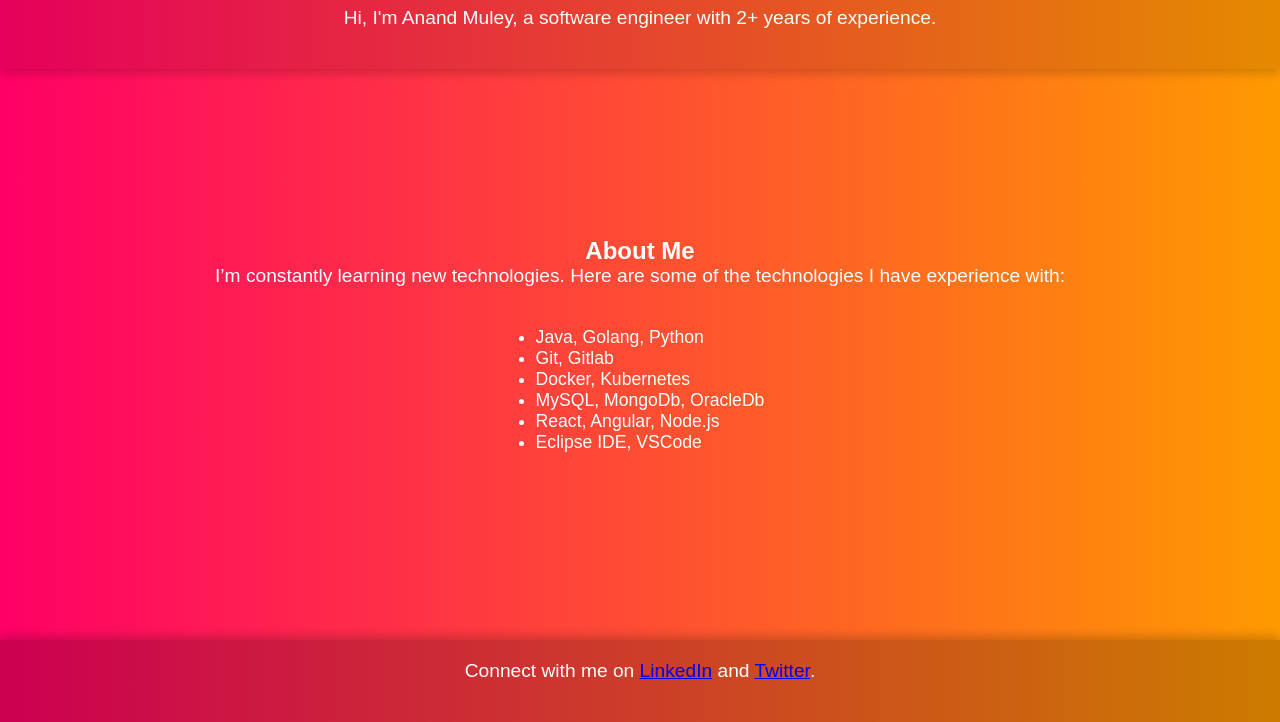
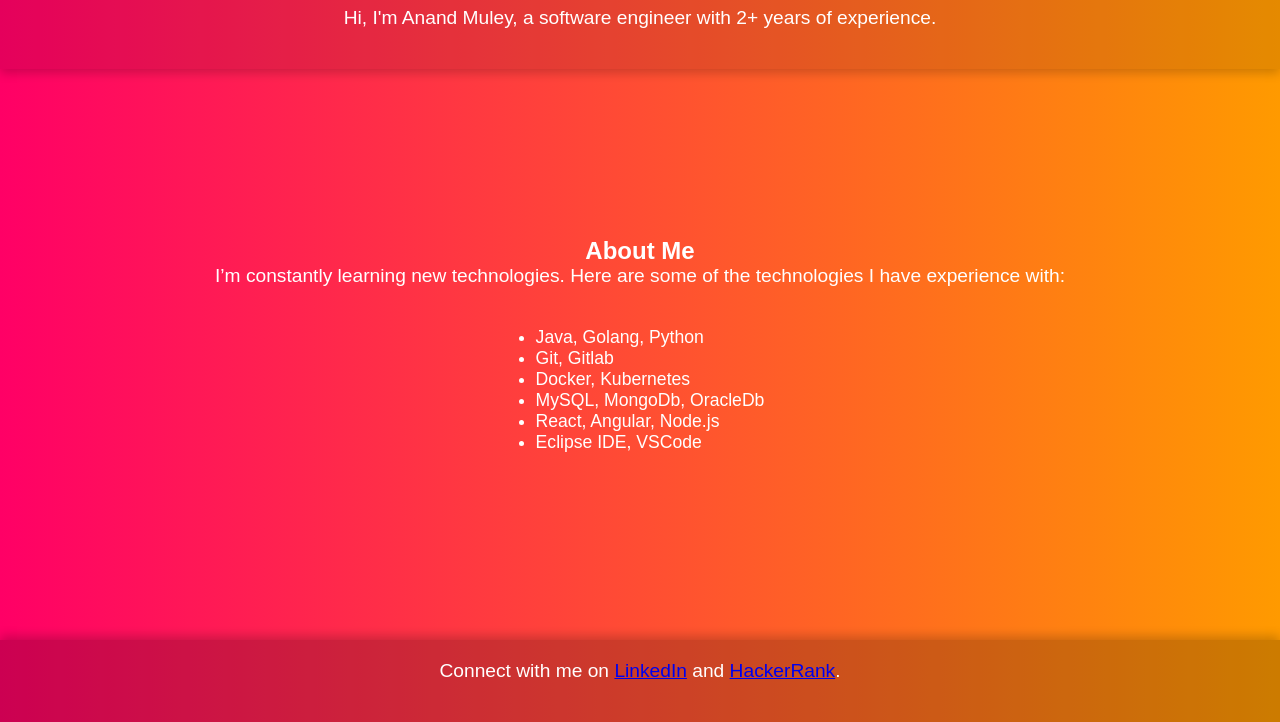
Before and after one commit to anandmuley568/Anand-Portfolio, a plain HTML site: page index.html in a window 1280 px wide. Shown: the part 78-800 px from the top of the page. Drawn offline with Linux system fonts and the light colour scheme.

Commit message:
Update index.html

```diff
--- a/index.html
+++ b/index.html
@@ -97,7 +97,7 @@
     </section>
 
     <footer>
-        <p>Connect with me on <a href="https://www.linkedin.com/in/anand-muley-loves-coding/" target="_blank">LinkedIn</a> and <a href="https://www.hackerrank.com/profile/anandmuley568" target="_blank">Twitter</a>.</p>
+        <p>Connect with me on <a href="https://www.linkedin.com/in/anand-muley-loves-coding/" target="_blank">LinkedIn</a> and <a href="https://www.hackerrank.com/profile/anandmuley568" target="_blank">HackerRank</a>.</p>
     </footer>
 </body>
 
```
